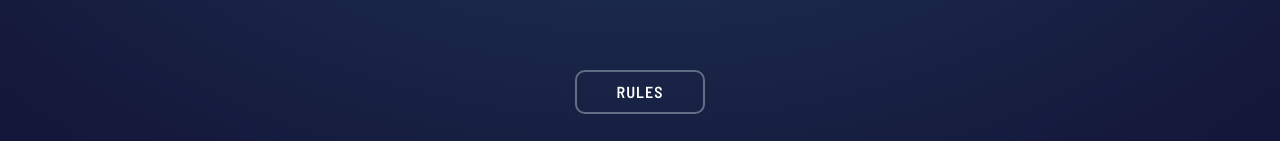
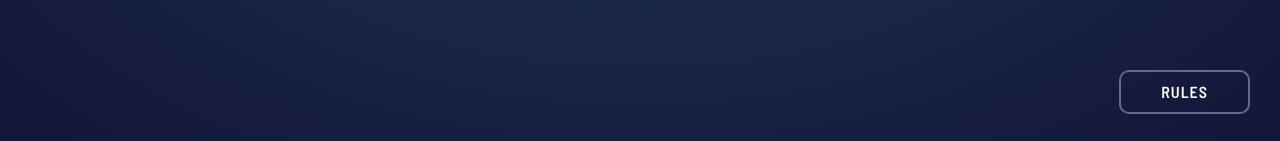
Before and after one commit to JonasOli/rock-paper-scissors, a React (Create React App) app: page / in a window 1280 px wide. Shown: the part 656-797 px from the top of the page. Built offline with nearby package versions, Linux system fonts and the light colour scheme.

Commit message:
fix margin of the rule button on desktop

```diff
--- a/src/App/RulesButton/index.tsx
+++ b/src/App/RulesButton/index.tsx
@@ -15,6 +15,11 @@ const SyledRules = styled.button`
   border-radius: 10px;
   color: #fff;
   align-self: center;
+
+  @media only screen and (min-width: 48em) {
+    margin: 0;
+    margin-left: auto;
+  }
 `;
 
 const RulesButton = () => {
```
